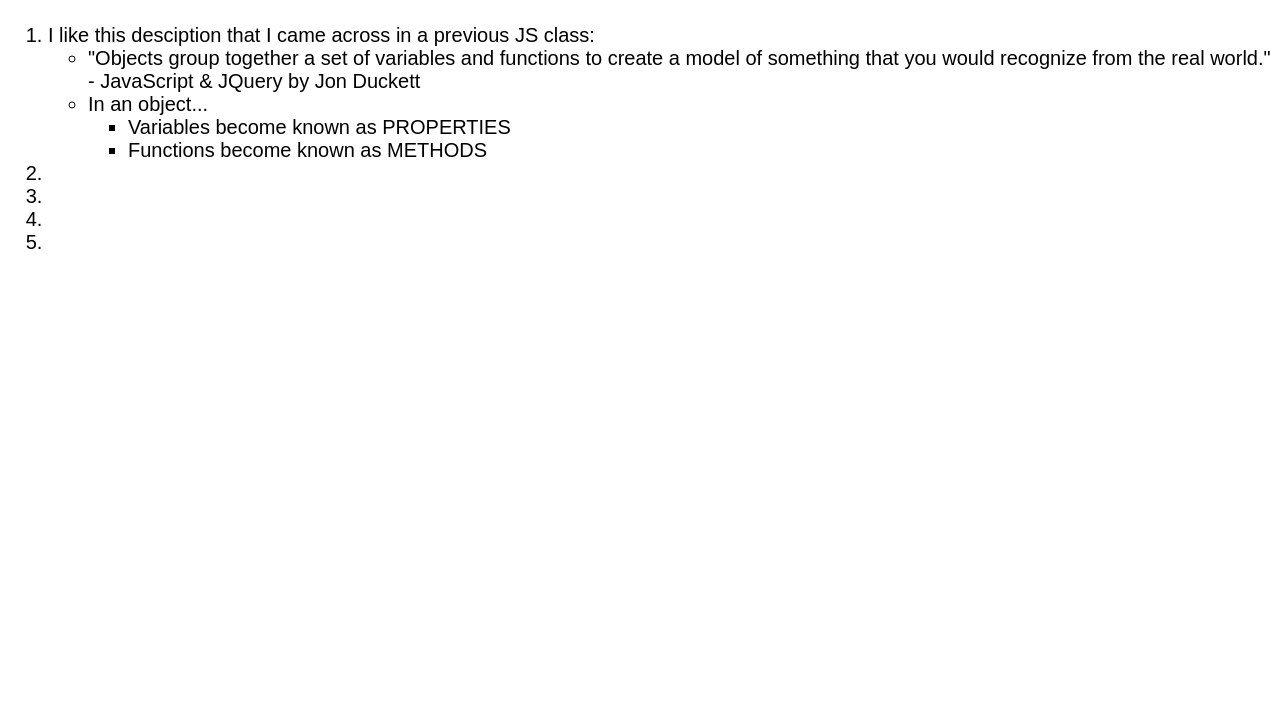
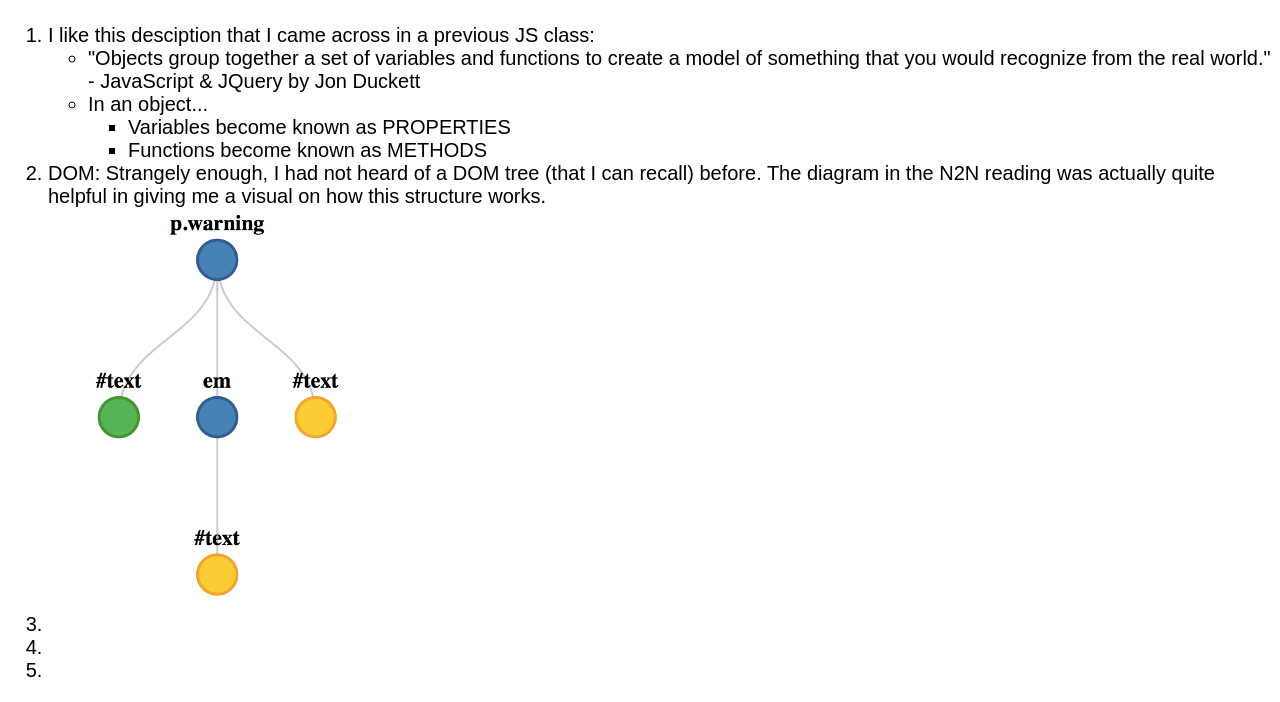
Before and after one commit to xphile1998/wdd330, a plain HTML site: page week3/wk03_notes.html in a window 1280 px wide. Shown: the part 155-857 px from the top of the page. Before the commit the page ends 800 px from the top, so only its background shows below. Drawn offline with Linux system fonts and the light colour scheme; files whose address does not match are found by name.

Commit message:
Continuting to update this week's lessons

```diff
--- a/styles/styles.css
+++ b/styles/styles.css
@@ -7,3 +7,7 @@ body {
     background-color: lavender;
     padding: 1em;
   }
+
+.listImage {
+    list-style: none;
+  }
--- a/week3/wk03_notes.html
+++ b/week3/wk03_notes.html
@@ -26,7 +26,10 @@
                         <li>Functions become known as METHODS</li>
                     </ul>
                 </ul>
-                <li></li>
+                <li>DOM: Strangely enough, I had not heard of a DOM tree (that I can recall) before. The diagram in the N2N reading was actually quite helpful in giving me a visual on how this structure works.</li>
+                <ul>
+                    <li class="listImage"><img src="../images/ch6nodes.png" alt="DOM Tree Layout"></li>
+                </ul>
                 <li></li>
                 <li></li>
                 <li></li>
```
Also changed, not shown: images/ch6nodes.png (added).
